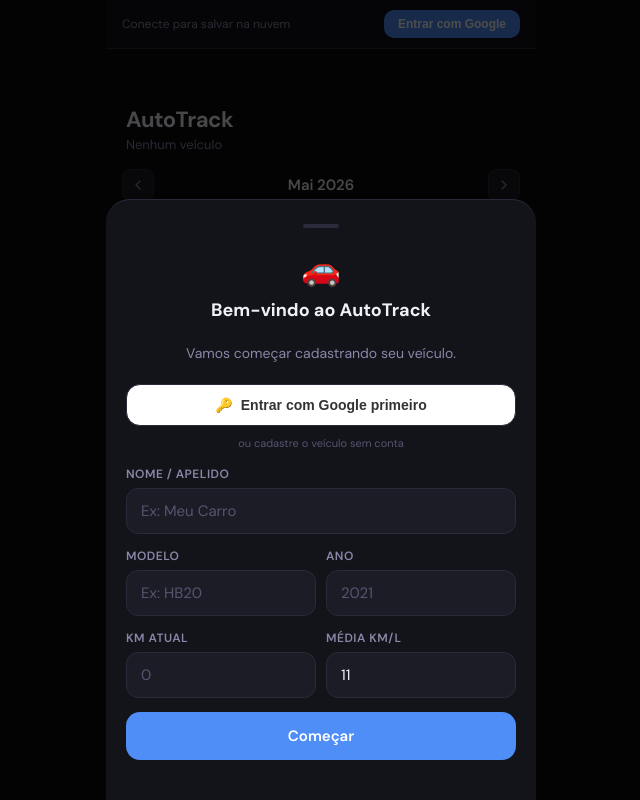
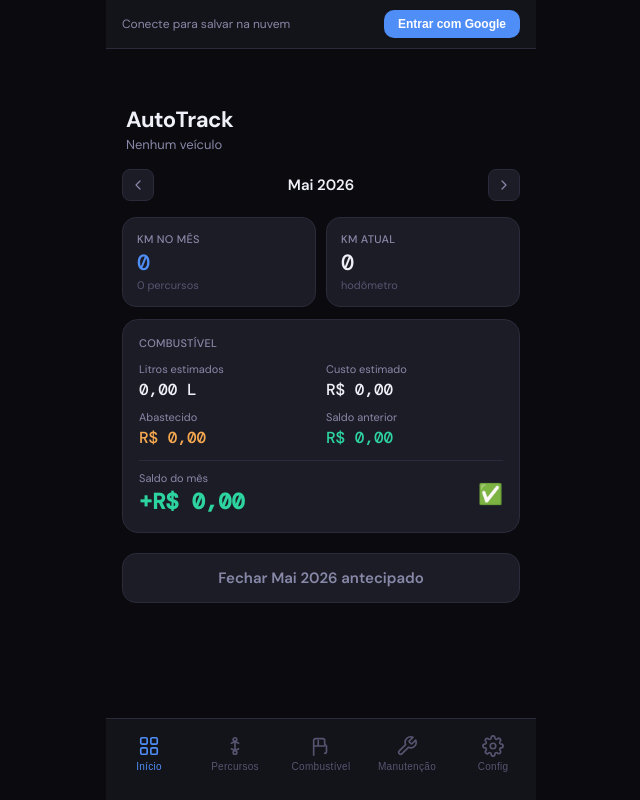
Before and after one commit to ClaitonFarias/autotrack, a React (Vite) app in the folder autotrack/: page / in a window 1280 px wide. Shown: the whole page, without its empty margins (319-959 px from the left). Built offline with nearby package versions, Linux system fonts and the light colour scheme.

Commit message:
Update App.jsx

```diff
--- a/autotrack/src/App.jsx
+++ b/autotrack/src/App.jsx
@@ -1352,8 +1352,8 @@
 
   // Primeiro acesso
   useEffect(() => {
-    if (vehicles.length === 0) setSetupModal(true);
-  }, []);
+    if (vehicles.length === 0 && gsUser) setSetupModal(true);
+  }, [gsUser]);
 
   const finishSetup = () => {
     if (!setupForm.name) return;
```
